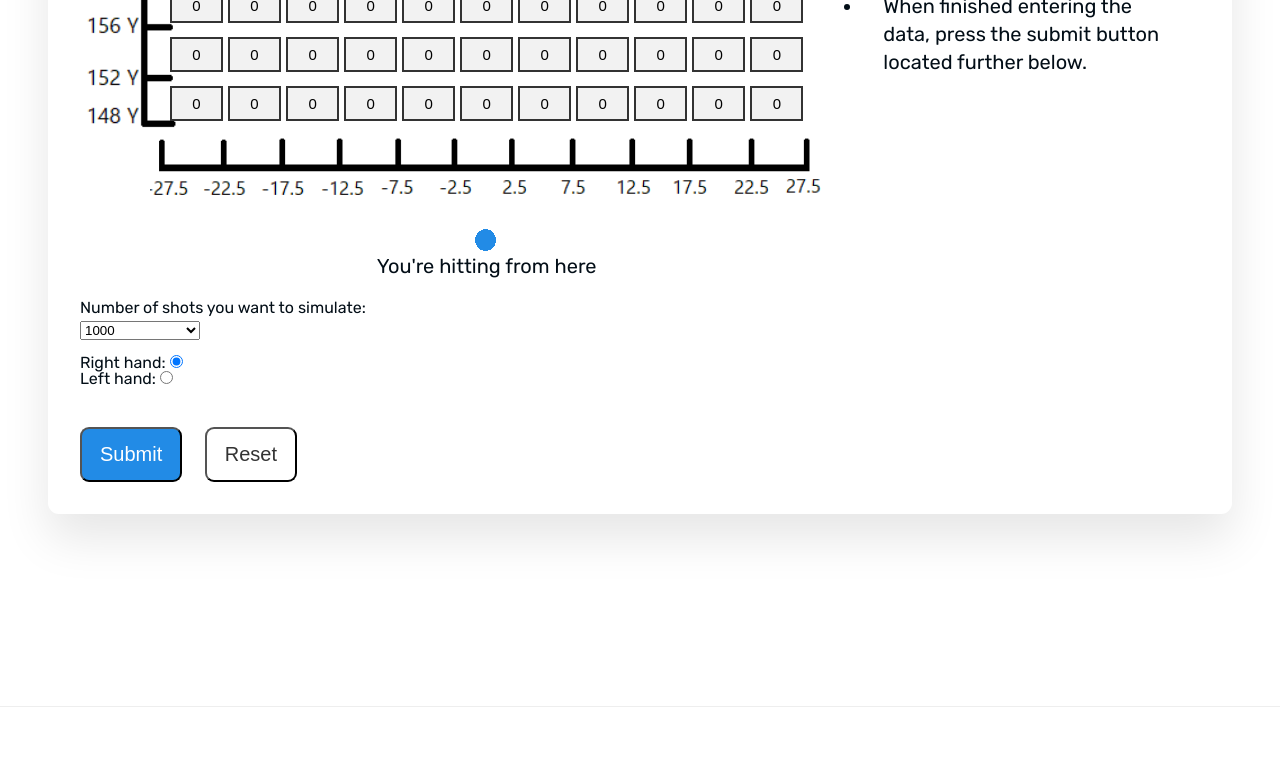
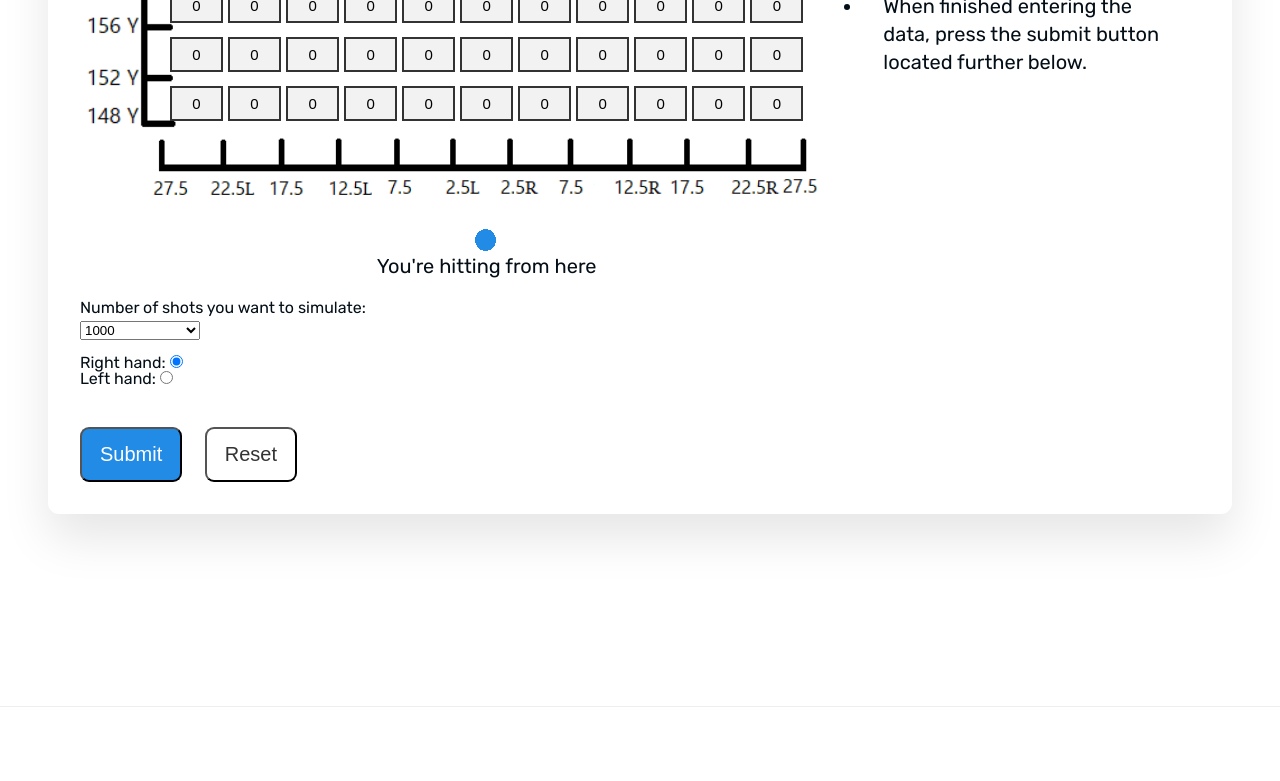
Before and after one commit to AndersB3333/golf-simulation, a website: page views/simulation.html in a window 1280 px wide. Shown: the part 780-1561 px from the top of the page. Drawn offline with nearby package versions, Linux system fonts and the light colour scheme.

Commit message:
Adjusted the design of the x-axis

```diff
--- a/views/simulation.html
+++ b/views/simulation.html
@@ -70,7 +70,7 @@
                             </ul>
                         </div>
                         <div class="x-axis-div">
-                            <img src="/imgs/x-axis.png" class="x-axis-img" alt="X-axis, with interval of 5 yards">
+                            <img src="/imgs/x-axis2.png" class="x-axis-img" alt="X-axis, with interval of 5 yards">
                         </div>
 
                         <div class="img-circle">
```
Also changed, not shown: public/imgs/x-axis2.png (added).
